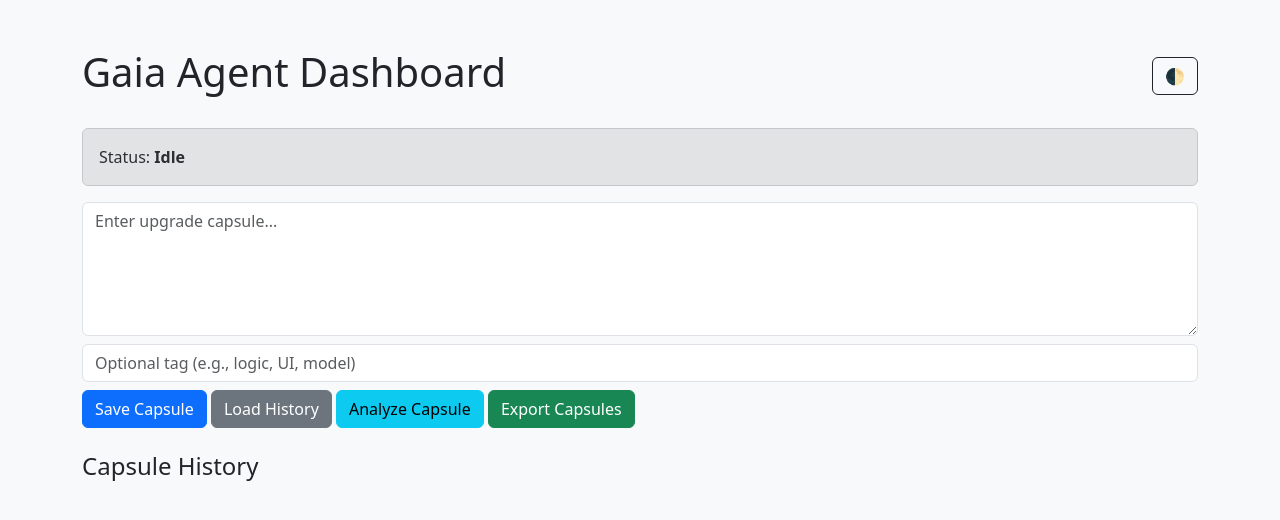
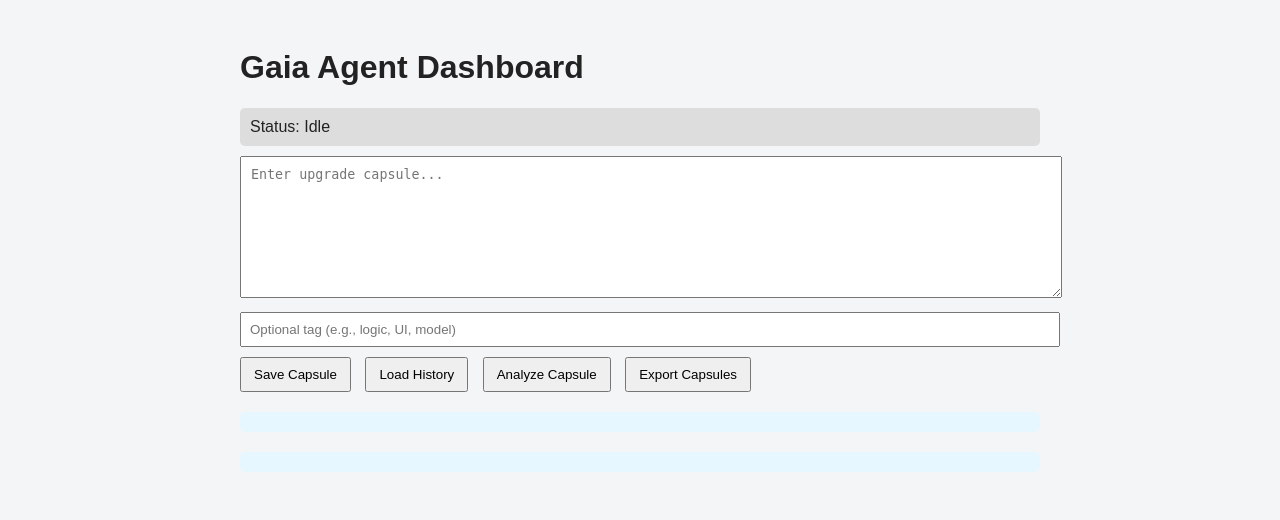
Before and after one commit to Mqhele-dot/gaia-ai-agent, a Flask app: page / in a window 1280 px wide. Shown: the top 520 px of the page. Run offline with Flask 3, Linux system fonts and the light colour scheme.

Commit message:
Add files via upload

```diff
--- /dev/null
+++ b/app.py
@@ -0,0 +1,48 @@
+
+from flask import Flask, render_template, request, jsonify
+import os, json, time
+from datetime import datetime
+
+app = Flask(__name__)
+capsules = []
+
+@app.route("/")
+def index():
+    return render_template("dashboard.html", capsules=capsules)
+
+@app.route("/save_capsule", methods=["POST"])
+def save_capsule():
+    data = request.json
+    capsule = {
+        "timestamp": datetime.now().strftime("%Y-%m-%d %H:%M:%S"),
+        "content": data.get("content", ""),
+        "tag": data.get("tag", ""),
+        "length": len(data.get("content", "")),
+        "complexity": "High" if len(data.get("content", "")) > 100 else "Low"
+    }
+    capsules.append(capsule)
+    return jsonify({"message": "Capsule saved!", "capsules": capsules})
+
+@app.route("/load_capsules", methods=["GET"])
+def load_capsules():
+    return jsonify(capsules)
+
+@app.route("/export_capsules", methods=["GET"])
+def export_capsules():
+    response = app.response_class(
+        response=json.dumps(capsules, indent=4),
+        mimetype='application/json'
+    )
+    response.headers["Content-Disposition"] = "attachment; filename=capsules.json"
+    return response
+
+@app.route("/analyze_capsule", methods=["POST"])
+def analyze_capsule():
+    text = request.json.get("content", "")
+    length = len(text)
+    complexity = "High" if length > 100 else "Low"
+    return jsonify({"length": length, "complexity": complexity})
+
+if __name__ == "__main__":
+    port = int(os.environ.get("PORT", 10000))
+    app.run(host="0.0.0.0", port=port)
--- a/static/script.js
+++ b/static/script.js
@@ -1,39 +1,44 @@
 
-document.addEventListener("DOMContentLoaded", function () {
-    const status = document.getElementById("status");
-    const input = document.getElementById("capsule-input");
+function saveCapsule() {
+  const content = document.getElementById("capsuleInput").value;
+  const tag = document.getElementById("capsuleTag").value;
+  fetch("/save_capsule", {
+    method: "POST",
+    headers: { "Content-Type": "application/json" },
+    body: JSON.stringify({ content, tag })
+  })
+  .then(res => res.json())
+  .then(data => {
+    document.getElementById("status").innerText = "Capsule Saved";
+    loadCapsules();
+  });
+}
 
-    document.getElementById("save-capsule").onclick = () => {
-        status.innerText = "Saving...";
-        fetch("/save_capsule", {
-            method: "POST",
-            headers: { "Content-Type": "application/json" },
-            body: JSON.stringify({ capsule: input.value })
-        })
-        .then(res => res.json())
-        .then(data => { status.innerText = data.message; });
-    };
+function loadCapsules() {
+  fetch("/load_capsules")
+    .then(res => res.json())
+    .then(data => {
+      const container = document.getElementById("capsuleHistory");
+      container.innerHTML = "<h3>Capsule History</h3>" + data.map(c =>
+        \`<div>[${c.timestamp}] (${c.tag})</div>\`
+      ).join("");
+    });
+}
 
-    document.getElementById("load-capsule").onclick = () => {
-        status.innerText = "Loading...";
-        fetch("/load_capsule")
-        .then(res => res.json())
-        .then(data => {
-            input.value = data.capsule || "";
-            status.innerText = "Capsule loaded.";
-        });
-    };
+function analyzeCapsule() {
+  const content = document.getElementById("capsuleInput").value;
+  fetch("/analyze_capsule", {
+    method: "POST",
+    headers: { "Content-Type": "application/json" },
+    body: JSON.stringify({ content })
+  })
+  .then(res => res.json())
+  .then(data => {
+    document.getElementById("capsuleStats").innerText =
+      \`Length: \${data.length}, Complexity: \${data.complexity}\`;
+  });
+}
 
-    document.getElementById("run-agent").onclick = () => {
-        status.innerText = "Running Gaia agent...";
-        fetch("/run_agent", {
-            method: "POST",
-            headers: { "Content-Type": "application/json" },
-            body: JSON.stringify({ capsule: input.value })
-        })
-        .then(res => res.json())
-        .then(data => {
-            status.innerText = data.result;
-        });
-    };
-});
+function exportCapsules() {
+  window.location.href = "/export_capsules";
+}
--- /dev/null
+++ b/static/styles.css
@@ -0,0 +1,38 @@
+
+body {
+  background-color: #f4f5f7;
+  font-family: Arial, sans-serif;
+  color: #222;
+  padding: 20px;
+}
+.container {
+  max-width: 800px;
+  margin: auto;
+}
+.status-bar {
+  background: #ddd;
+  padding: 10px;
+  border-radius: 5px;
+  margin-bottom: 10px;
+}
+textarea {
+  width: 100%;
+  height: 120px;
+  margin-bottom: 10px;
+  padding: 10px;
+}
+input[type='text'] {
+  width: 100%;
+  margin-bottom: 10px;
+  padding: 8px;
+}
+.buttons button {
+  margin-right: 10px;
+  padding: 8px 12px;
+}
+#capsuleHistory, #capsuleStats {
+  margin-top: 20px;
+  padding: 10px;
+  background-color: #e6f7ff;
+  border-radius: 5px;
+}
--- a/templates/dashboard.html
+++ b/templates/dashboard.html
@@ -2,32 +2,26 @@
 <!DOCTYPE html>
 <html lang="en">
 <head>
-    <meta charset="UTF-8">
-    <title>Gaia Agent Dashboard</title>
+  <meta charset="UTF-8" />
+  <meta name="viewport" content="width=device-width, initial-scale=1.0"/>
+  <title>Gaia Agent Dashboard</title>
+  <link rel="stylesheet" href="/static/styles.css"/>
 </head>
 <body>
-    <h1>Gaia Agent is Live</h1>
-    <p>Status: <span id="status">Idle</span></p>
-    <textarea id="capsule" rows="4" cols="50" placeholder="Enter upgrade capsule..."></textarea>
-    <br>
-    <button onclick="save()">Save Capsule</button>
-    <button onclick="load()">Load Capsule</button>
-    <pre id="output"></pre>
-<script>
-function save() {
-    fetch("/api/save", {
-        method: "POST",
-        headers: {"Content-Type": "application/json"},
-        body: JSON.stringify({ capsule: document.getElementById("capsule").value })
-    }).then(res => res.json()).then(data => {
-        document.getElementById("status").textContent = data.message;
-    });
-}
-function load() {
-    fetch("/api/load").then(res => res.json()).then(data => {
-        document.getElementById("output").textContent = JSON.stringify(data, null, 2);
-    });
-}
-</script>
+  <div class="container">
+    <h1>Gaia Agent Dashboard</h1>
+    <div class="status-bar">Status: <span id="status">Idle</span></div>
+    <textarea id="capsuleInput" placeholder="Enter upgrade capsule..."></textarea>
+    <input type="text" id="capsuleTag" placeholder="Optional tag (e.g., logic, UI, model)"/>
+    <div class="buttons">
+      <button onclick="saveCapsule()">Save Capsule</button>
+      <button onclick="loadCapsules()">Load History</button>
+      <button onclick="analyzeCapsule()">Analyze Capsule</button>
+      <button onclick="exportCapsules()">Export Capsules</button>
+    </div>
+    <div id="capsuleHistory"></div>
+    <div id="capsuleStats"></div>
+  </div>
+  <script src="/static/script.js"></script>
 </body>
 </html>
```
